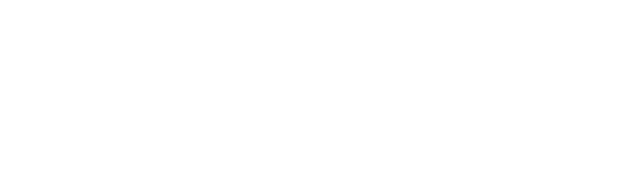
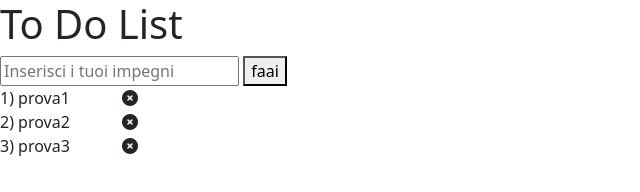
Before and after one commit to GianmarcoPerini/vue-todolist, a plain HTML site: page index.html in a window 1280 px wide. Shown: the whole page, without its empty margins (0-640 px from the left). Drawn offline with nearby package versions, Linux system fonts and the light colour scheme.

Commit message:
toDo list

```diff
--- a/index.html
+++ b/index.html
@@ -13,6 +13,13 @@
 <body>
 
 
+    <div id="root">
+        <h1>To Do List</h1>
+        <input type="text" placeholder="Inserisci i tuoi impegni" v-model="things" @keyup.enter="add(things)">
+        <button @click="add(things)" @click="under">faai</button>
+        <div class="list" v-if="toDo.length <= 0">{{great}}</div>
+        <div class="list" v-else v-for="(element, index) in toDo" @click=""> {{index + 1}}) {{element}} <i class="fas fa-times-circle ms-5" @click="remove(index)"></i></div>
+    </div>
 
     <script src="main.js"></script>
 </body>
--- a/main.js
+++ b/main.js
@@ -0,0 +1,22 @@
+let app = new Vue({
+    el: '#root',
+    data:{
+        toDo:['prova1','prova2','prova3'],
+        things: '',
+        great: 'Non hai impegni',
+        under: 'line-through'
+    },
+
+
+    methods: {
+        add: function(x){
+            if(this.things.trim().length > 0 ){
+            this.toDo.push(x)
+            this.things = ''
+            }
+        },
+        remove: function(x){
+            this.toDo.splice(x, 1)
+        },
+    },
+})
```
